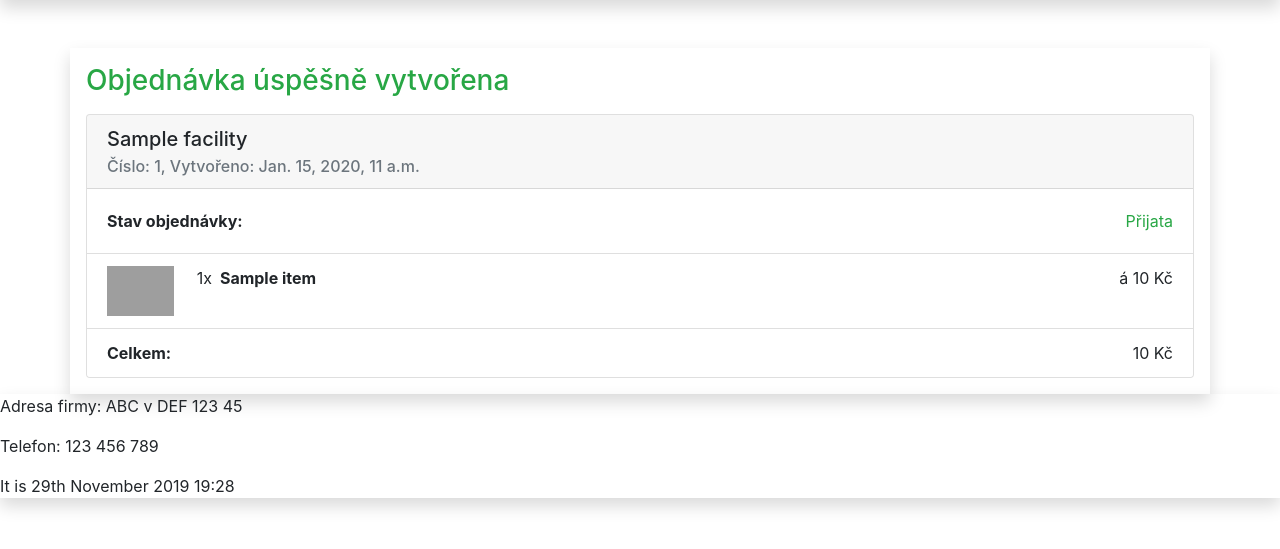
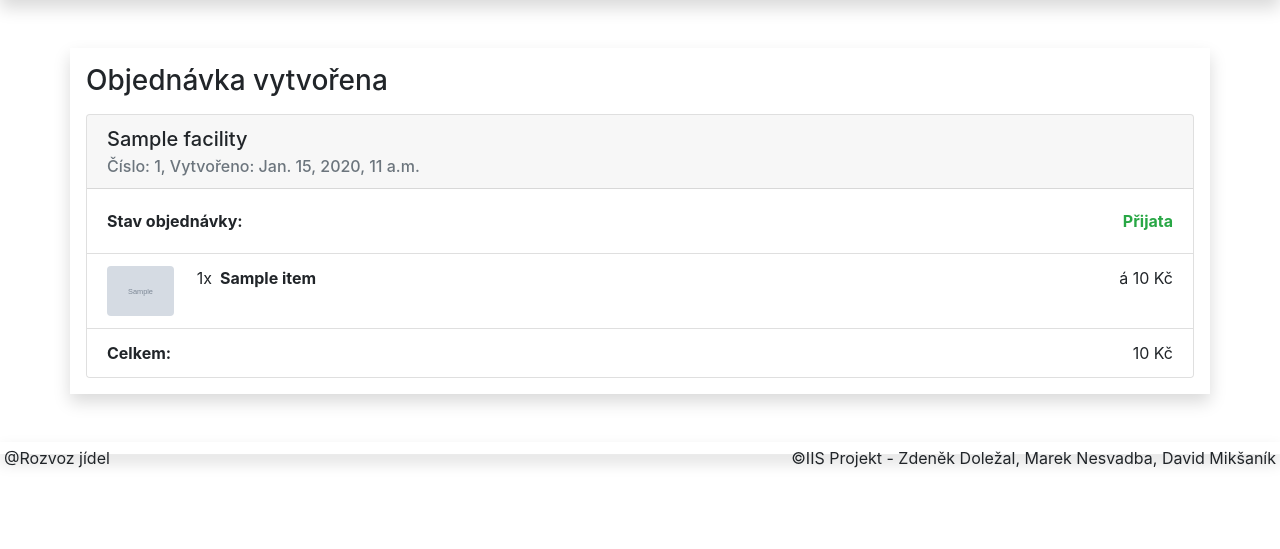
Before and after one commit to Griperis/IIS-Food-Delivery, a Django app: page /order/1 in a window 1280 px wide. Shown: the part 56-605 px from the top of the page. Run offline with Django 3.2, Linux system fonts and the light colour scheme; tables that the repository leaves empty hold one stand-in row (values such as "Sample post"); grey boxes marked "Sample" are stand-in pictures; some libraries are stand-ins or nearby versions; grey boxes are pictures that could not be loaded.

Commit message:
Fixes and upgrades

```diff
--- a/FoodDelivery/models.py
+++ b/FoodDelivery/models.py
@@ -1,7 +1,8 @@
 from django.contrib.auth.models import AbstractUser
 from django.db import models
+from polymorphic.models import PolymorphicModel
 
-class Item(models.Model):
+class Item(PolymorphicModel):
     name = models.CharField(max_length=100)
     variant = models.CharField(max_length=200, blank=True)
     img = models.ImageField(null=True, blank=True)
--- a/FoodDelivery/templates/app/base.html
+++ b/FoodDelivery/templates/app/base.html
@@ -21,7 +21,7 @@
 <body>
     <div id="wrapper">
         <nav class="navbar navbar-expand-lg navbar-dark background-dark shadow">
-            <a class="navbar-brand" href="#">Rozvoz jídel</a>
+            <a class="navbar-brand" href="{% url 'index' %}">Rozvoz jídel</a>
             <button class="navbar-toggler" type="button" data-toggle="collapse" data-target="#navbarSupportedContent" aria-controls="navbarSupportedContent" aria-expanded="false" aria-label="Toggle navigation">
                 <span class="navbar-toggler-icon"></span>
             </button>
@@ -76,13 +76,16 @@
                 </ul>
             </div>
         </nav>
-        {% block content %}
-        {% endblock %}
+        <div class="pb-5 pt-5">
+            {% block content %}
+            {% endblock %}
+        </div>
     </div>
-    <footer class="footer shadow">
-        <p>Adresa firmy: ABC v DEF 123 45</p>
-        <p>Telefon: 123 456 789</p>
-        <p>It is {% now "jS F Y H:i" %}</p>
+    <footer class="footer shadow text-half-alpha">
+        <p class="p-1 pb-2">
+            <span class="float-left">@Rozvoz jídel</span>
+            <span class="float-right">©IIS Projekt - Zdeněk Doležal, Marek Nesvadba, David Mikšaník</span>
+        </p>
     </footer>
 
 </body>
--- a/FoodDelivery/templates/app/index.html
+++ b/FoodDelivery/templates/app/index.html
@@ -2,7 +2,7 @@
 
 {% load model_extras %}
 {% block content %}
-<div class="shadow container mt-5 pb-5">
+<div class="shadow container p-4">
     <h1>Provozovny</h1>
     <div class="d-flex flex-wrap facilities-list">
     {% for facility in facilities %}
@@ -15,7 +15,7 @@
             {% else %}
                 <p><i class="fas fa-circle offline-symbol"></i> Zavřeno</p>
             {% endif %}
-            <a class="btn btn-warning btn-block" href="{% url  'facility_detail' facility.id %}">Vybrat</a>
+            <a class="btn btn-warning btn-block" href="{% url 'facility_detail' facility.id %}">Vybrat</a>
         </div>
     {% endfor %}
     </div>
--- a/FoodDelivery/templates/app/order_list.html
+++ b/FoodDelivery/templates/app/order_list.html
@@ -8,12 +8,13 @@
         <div class="card-body">
             <div class="row">
                 <div class="col-md-6 font-weight-bold">Stav objednávky:</div>
+
                     {% if order_data.order.state == "A" %}
-                        <div class="col-md-6 text-right text-success">Přijata</div>
+                        <div class="col-md-6 text-right text-success font-weight-bold">Přijata</div>
                     {% elif order_data.order.state == "D" %}
-                        <div class="col-md-6 text-right">Na cestě</div>
+                        <div class="col-md-6 text-right font-weight-bold">Na cestě</div>
                     {% elif order_data.order.state == "F" %}
-                        <div class="col-md-6 text-right">Doručena</div>
+                        <div class="col-md-6 text-right font-weight-bold">Doručena</div>
                     {% else%}
                         <div class="col-md-6 text-right">Neznámý</div>
                     {% endif %}
@@ -26,9 +27,9 @@
                 <li class="list-group-item">
                     <div class="row ">
                         <div class="col-sm-auto">
-                            <img style="height: 50" src="https://www.donantonio.cz/cache/40/16/4016bdbec2f9-59-336x250-centered_crop.jpg" class="img-fluid">
+                            <img style="height: 50px;" class="rounded" src="{% if item.item.img %}{{ item.item.img.url }}{% endif %}"
+                            onerror="this.onerror=null; this.src='/static/imgs/Default.jpg'">
                         </div>
-                        <!--TODO: obrazek YAY or NAY?-->
                         <div class="col-sm-auto px-2">{{ item.count }}x </div>
                         <div class="col-sm-auto px-0  font-weight-bold">{{ item.item.name }}</div>
                         <div class="col text-right">á {{ item.item.price }} Kč</div>
--- a/FoodDelivery/templates/app/order/order_summary.html
+++ b/FoodDelivery/templates/app/order_summary.html
@@ -1,8 +1,8 @@
 {% extends 'app/base.html' %}
 
 {% block content %}
-<div class="container shadow mt-5 p-3">
-    <h3 class="text-success">Objednávka úspěšně vytvořena</h3>
+<div class="container shadow p-3">
+    <h3>Objednávka vytvořena</h3>
     {% include 'app/order_list.html' %}
 </div>
 {% endblock %}
--- a/FoodDelivery/templates/app/user_profile.html
+++ b/FoodDelivery/templates/app/user_profile.html
@@ -5,7 +5,7 @@
 
 
 <nav>
-  <div class="nav nav-tabs justify-content-center pt-5" id="nav-tab" role="tablist">
+  <div class="nav nav-tabs justify-content-center" id="nav-tab" role="tablist">
     <a class="nav-item nav-link active text-warning" id="nav-orders-tab" data-toggle="tab" href="#nav-orders" role="tab" aria-controls="nav-orders" aria-selected="true">Objednávky</a>
     <a class="nav-item nav-link text-warning" id="nav-profile-tab" data-toggle="tab" href="#nav-profile" role="tab" aria-controls="nav-profile" aria-selected="false">Osobní údaje</a>
   </div>
--- a/FoodDelivery/views.py
+++ b/FoodDelivery/views.py
@@ -73,7 +73,9 @@ def change_password(request):
                 return redirect(to='/login')
             return redirect(to='/user?pwdsuccess=0&tab=info')
 
-def filter_offers(facility, search_field, type_field):
+def filter_offers(facility, filter_form):
+    search_field = filter_form['search']
+    type_field = filter_form['type']
     offers = facility.offers.all()
     filtered_offers = {}
     for offer in offers:
@@ -100,7 +102,7 @@ def create_new_order(order_state, facility_id, user):
         oi.save()
         new_order.items.add(entry['item'])
 
-    return new_order.id
+    return new_order.pk
 
 def is_fac_open(facility):
     if facility.opening_time == facility.closing_time:
@@ -123,16 +125,24 @@ def facility_detail(request, facility_id):
 
         search_field = ''
         type_field = ''
+
         if request.GET.get('search'):
             search_field = request.GET['search']
         if request.GET.get('filter-type'):
             type_field = request.GET['filter-type']
 
-        search_form = {'search': search_field, 'type': type_field}
-        filtered_offers = filter_offers(facility, search_field, type_field)
+        if search_field == '':
+            filter_form = load_form_state(request)
+        else:
+            filter_form = {'search': search_field, 'type': type_field}
+
+        if request.GET.get('submit'):
+            if request.GET['submit'] == 'remove_filter':
+                filter_form = {'type': '', 'search': ''}
+        filtered_offers = filter_offers(facility, filter_form)
 
         is_open = is_fac_open(facility)
-        context = {'facility': facility, 'offers': filtered_offers, 'can_order': True, 'summary': {}, 'search_form': search_form }
+        context = {'facility': facility, 'offers': filtered_offers, 'can_order': True, 'summary': {}, 'search_form': filter_form }
 
         order_summary = load_order_state(request, str(facility_id))
         if request.GET.get('add_item'):
@@ -149,16 +159,22 @@ def facility_detail(request, facility_id):
             context['can_order'] = False
 
         context['summary'] = order_summary
-        response = render(request, 'app/facility/facility_detail.html', context)
+        response = render(request, 'app/facility_detail.html', context)
         if (order_summary):
             save_order_state(response, order_summary['order'], str(facility_id))
+
+        if request.GET.get('submit'):
+            if request.GET['submit'] == 'remove_filter':
+                remove_form_state(response)
+            else:
+                save_form_state(response, filter_form)
         return response
 
 def order_summary(request, order_id):
     order = get_object_or_404(Order, pk=order_id)
     order_items = OrderItem.objects.all().filter(order=order_id)
     order_data = {'order': order, 'items': order_items }
-    return render(request, 'app/order/order_summary.html', { 'order_data': order_data })
+    return render(request, 'app/order_summary.html', { 'order_data': order_data })
 
 def operator(request, driver_id):
     return render(request, 'app/operator.html')
--- a/requirements.txt
+++ b/requirements.txt
@@ -1,4 +1,5 @@
 Django
+django-polymorphic
 gunicorn
 whitenoise
 django-heroku
```
Also changed, not shown: FoodDelivery/cookies.py (+16 -1 lines), FoodDelivery/templates/app/facility_detail.html (renamed from FoodDelivery/templates/app/facility/facility_detail.html, +28 -10 lines), FoodDeliveryProject/settings.py (+4 -3 lines), 3 other files.
